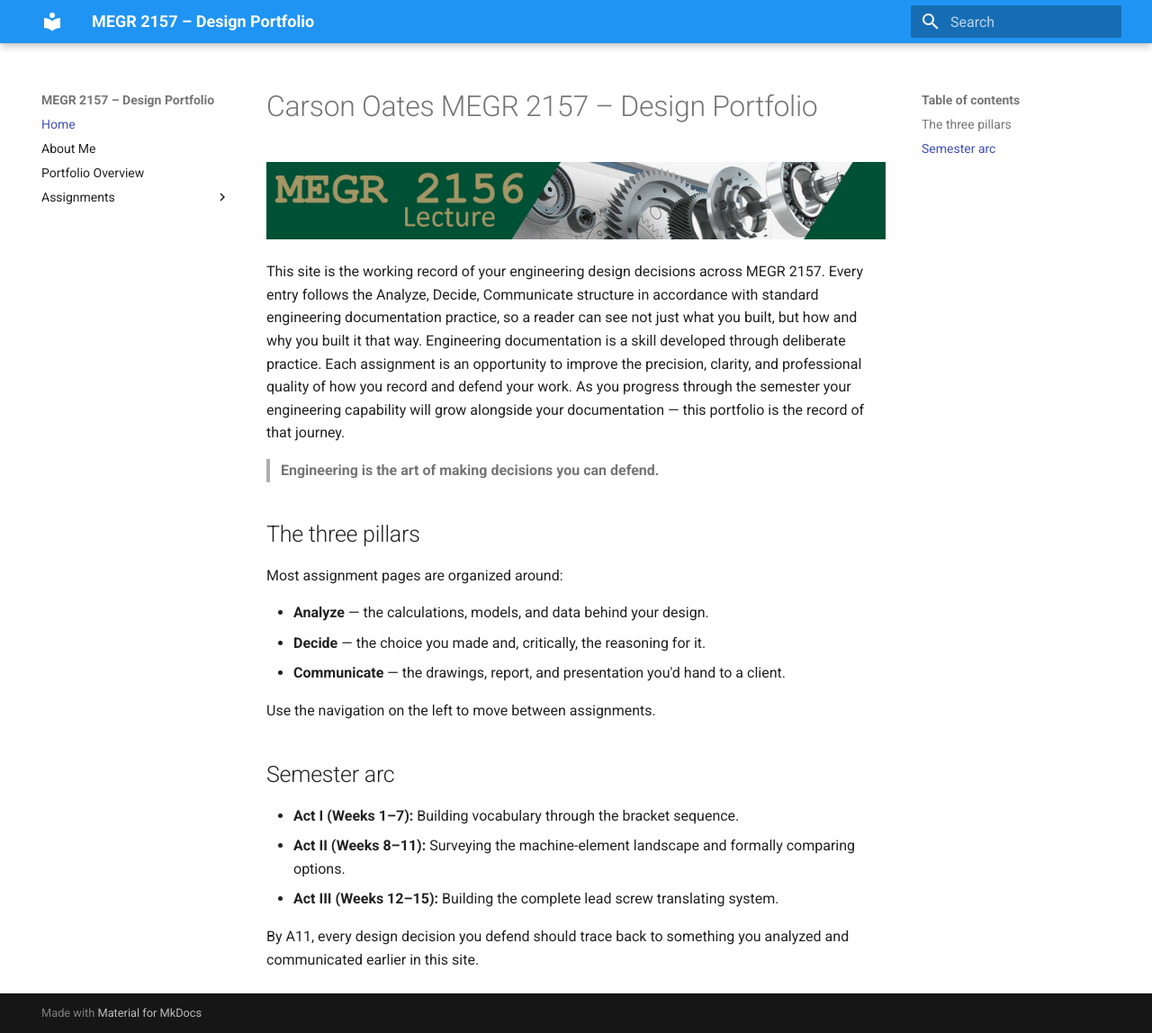
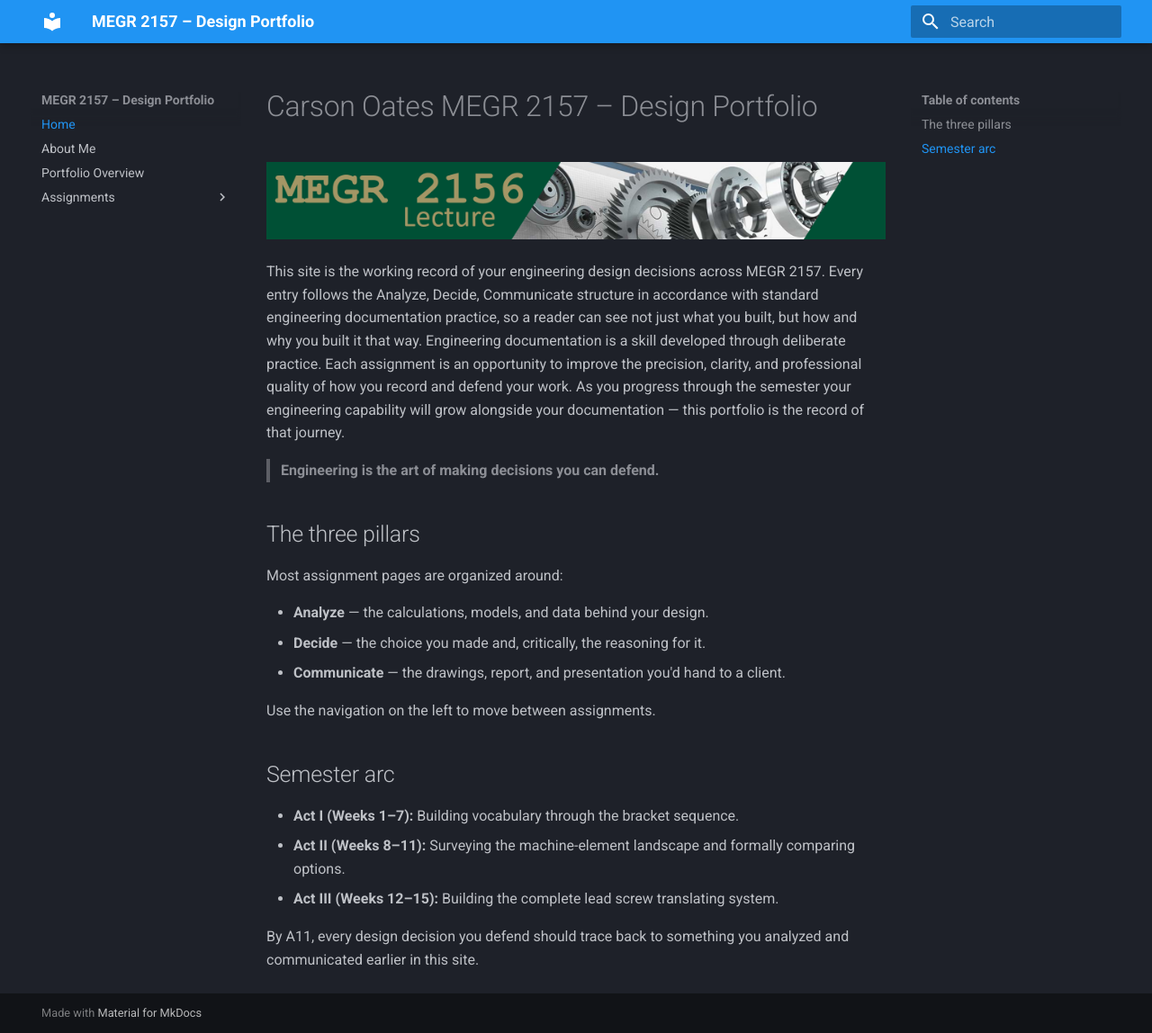
Before and after one commit to Carsonoates/carson-design-projects-portfolio, an MkDocs documentation site: the page built from docs/index.md, in a window 1280 px wide and 1148 px high. Shown: the whole window at 90% size. Built offline with MkDocs 1.6.1 and Material for MkDocs 9.7.7, drawn with Linux system fonts in a browser that asks for light colours.

Commit message:
Change theme scheme from dark to slate

```diff
--- a/mkdocs.yml
+++ b/mkdocs.yml
@@ -4,7 +4,7 @@ site_description: Design portfolio documentation, built with the Analyze / Decid
 theme:
   name: material
   palette:
-    scheme: dark
+    scheme: slate
     primary: blue
   features:
     - navigation.instant
```
